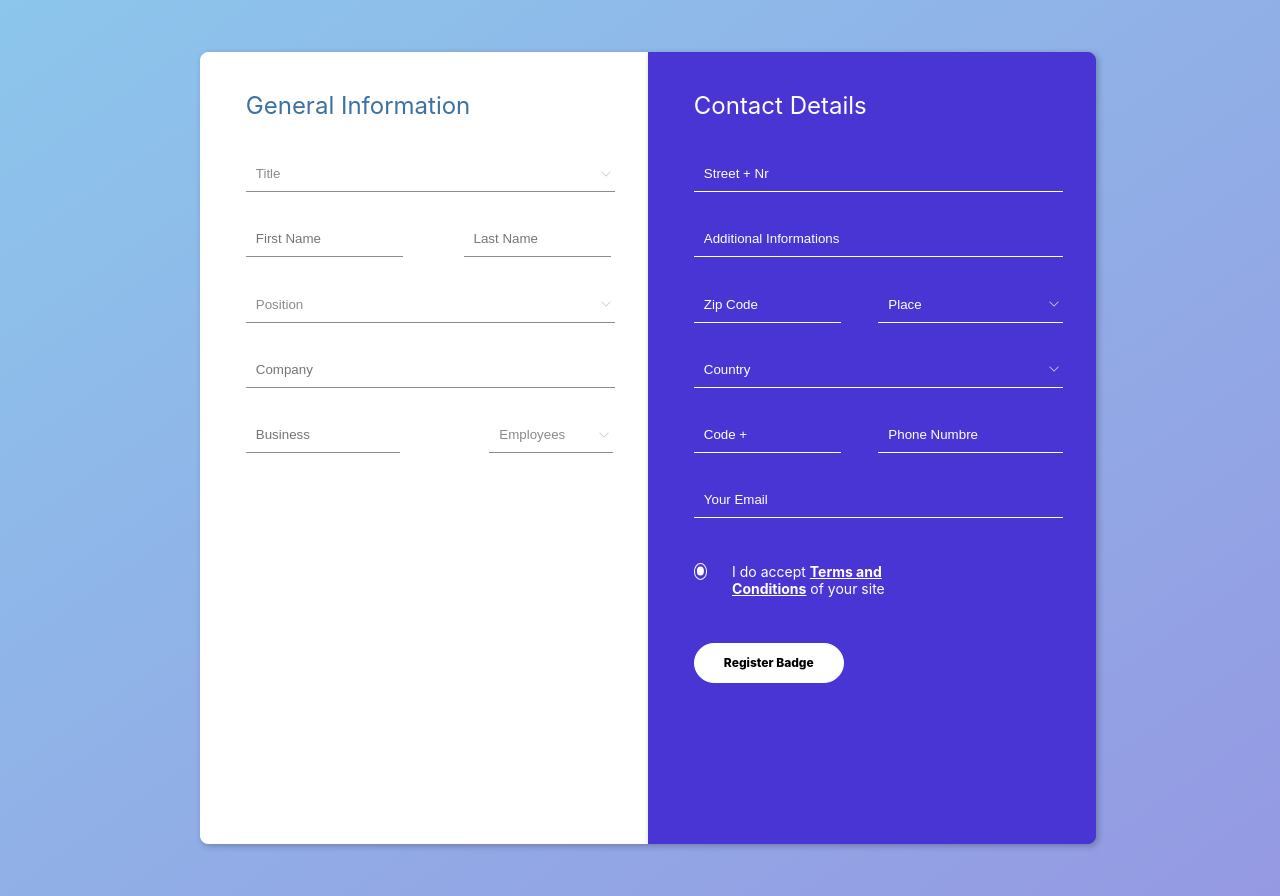
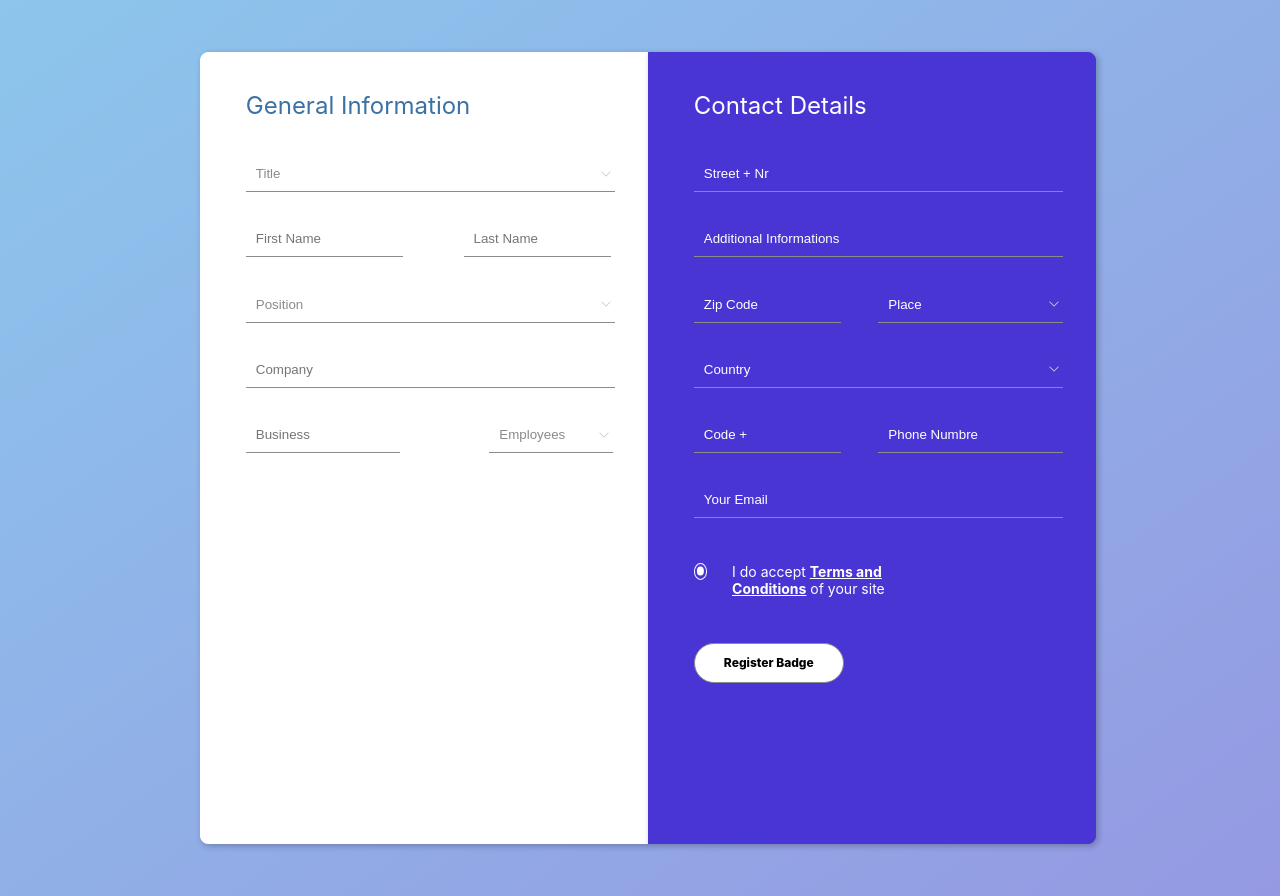
Before and after one commit to Sacre-MBIKU/formulaireHTML, a plain HTML site: page index.html in a window 1280 px wide. Drawn offline with Linux system fonts and the light colour scheme.

Commit message:
premier commit pour ce projet

```diff
--- a/css/sectionDetails.css
+++ b/css/sectionDetails.css
@@ -33,7 +33,7 @@ section#Details > h1,  section#Details > div{
 
 section#Details > div > input, section#Details > div > select {
     border-style: none;
-    border-bottom: .3px solid #ffffff;
+    border-bottom: .3px solid #8b8b8b;
     background-color: #4935d4;
     padding: 10px;
 
@@ -103,7 +103,7 @@ section#Details > div > select#Position{
 
     color: #ffffff !important;
     border-style: none;
-    border-bottom: .6px solid #ffffff;
+    border-bottom: .6px solid #8b8b8b;
     -webkit-appearance: none; -moz-appearance: none; appearance: none;
     padding: 10px;
     background:  url("../files/icons8-expand-arrow-18\ \(1\).png") no-repeat right center;
@@ -130,7 +130,7 @@ section#Details > div > select#Position{
 .businessDetails > div {
     width: 100%;
     border-style: none;
-    border-bottom: .6px solid #ffffff;
+    border-bottom: .6px solid #8b8b8b;
     padding: 10px;
 }
 
@@ -138,7 +138,7 @@ section#Details > div > select#Position{
  .businessDetails > div > input {
     width: 85%;
     border-style: none;
-    border-bottom: .6px solid #ffffff;
+    border-bottom: .6px solid #8b8b8b;
     -webkit-appearance: none; -moz-appearance: none; appearance: none;
     padding: 10px;
 
@@ -154,7 +154,7 @@ section#Details > div > select#Position{
 section#Details > div.businessDetails >  div.inputCourtDetails >  select#Employees{
 
     border-style: none;
-    border-bottom: .6px solid #ffffff;
+    border-bottom: .6px solid #8b8b8b;
     width: 100% ;
     background-color: unset;
     margin-left: 40%;
@@ -216,7 +216,7 @@ button{
     width: 150px;
     height: 40px;
     background-color: #ffffff;
-    border: .5px solid #ffffff;
+    border: .5px solid #8b8b8b;
     border-radius: 20px;
     padding: 10px;
     font-family: -apple-system, BlinkMacSystemFont, 'Segoe UI', Roboto, Oxygen, Ubuntu, Cantarell, 'Open Sans', 'Helvetica Neue', sans-serif;
```
